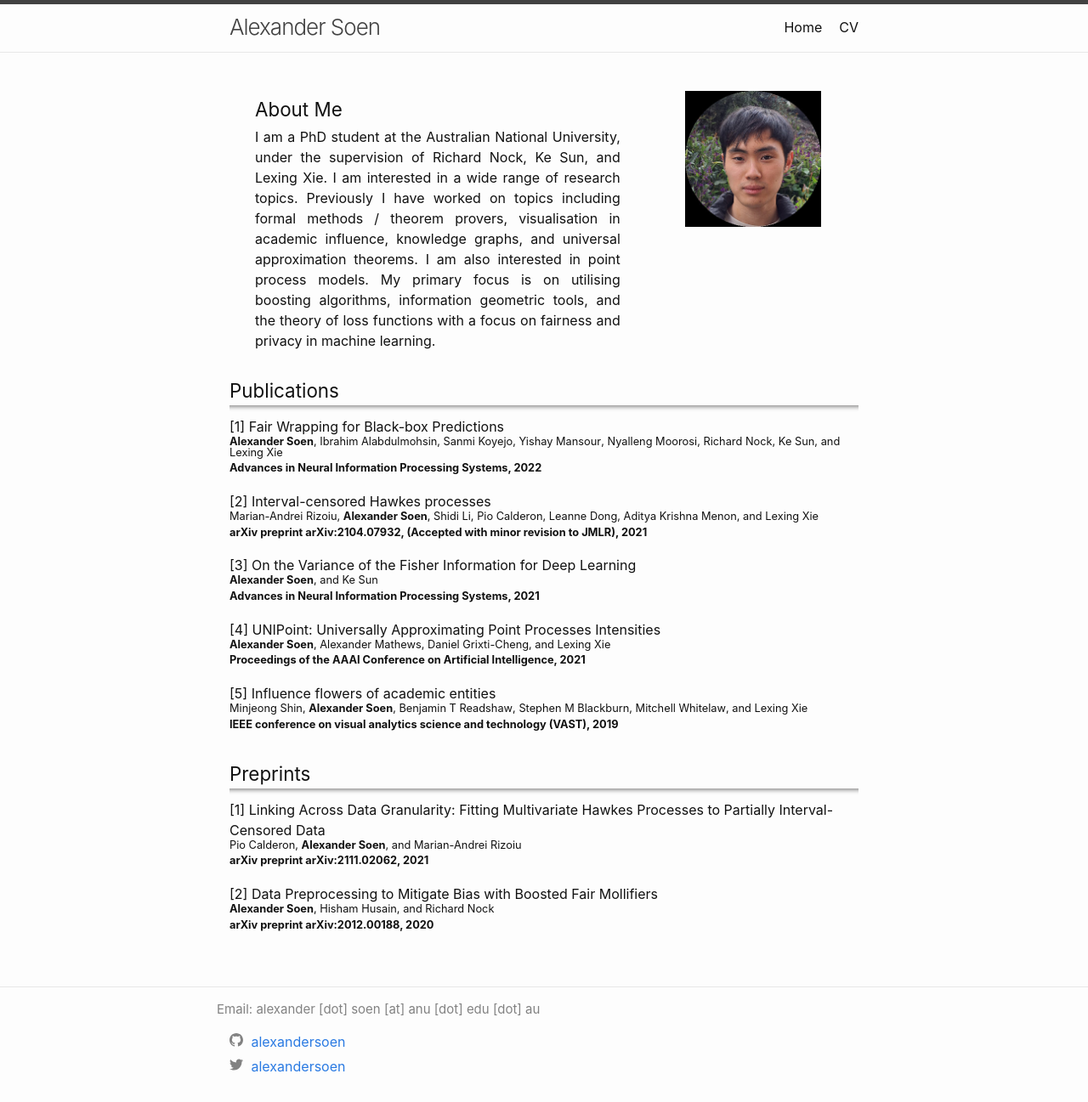
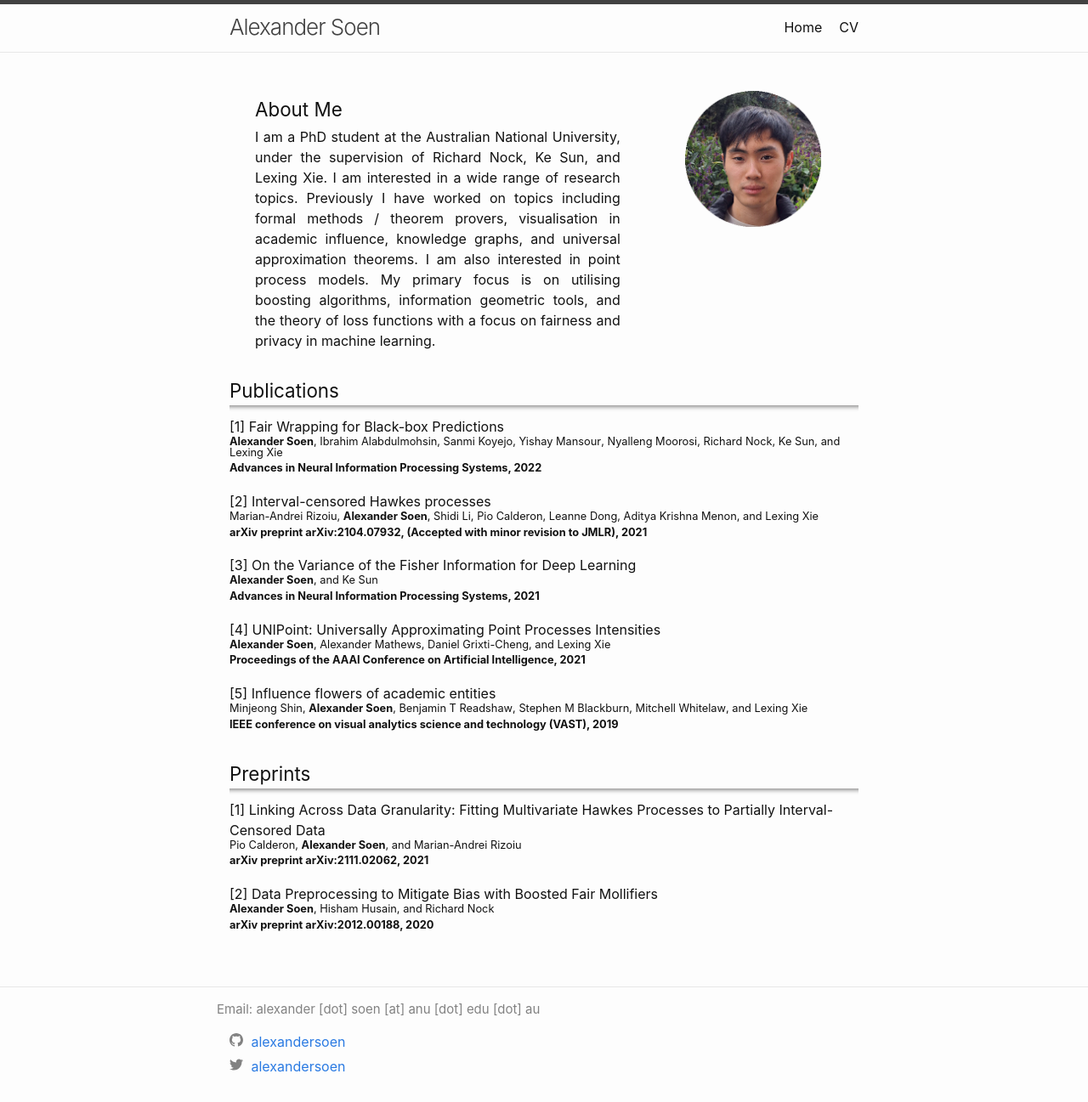
Before and after one commit to alexandersoen/alexandersoen.github.io, a Jekyll site: the page built from index.markdown, in a window 1280 px wide. Shown: the whole page at 85% size. Built offline with Jekyll 4.4.1, drawn with Linux system fonts in a browser that asks for light colours.

Commit message:
Fix file format error (jpg does not work)

```diff
--- a/_layouts/home.html
+++ b/_layouts/home.html
@@ -16,7 +16,7 @@ layout: default
       </div>
 
       <div class="personal-description-col personal-description-col-2">
-        <img src="assets/headshot_round.jpg" width=160>
+        <img src="assets/headshot_round.png" width=160>
       </div>
     </section>
   </div>
```
Also changed, not shown: assets/headshot_round.jpg (deleted), assets/headshot_round.png (added).
